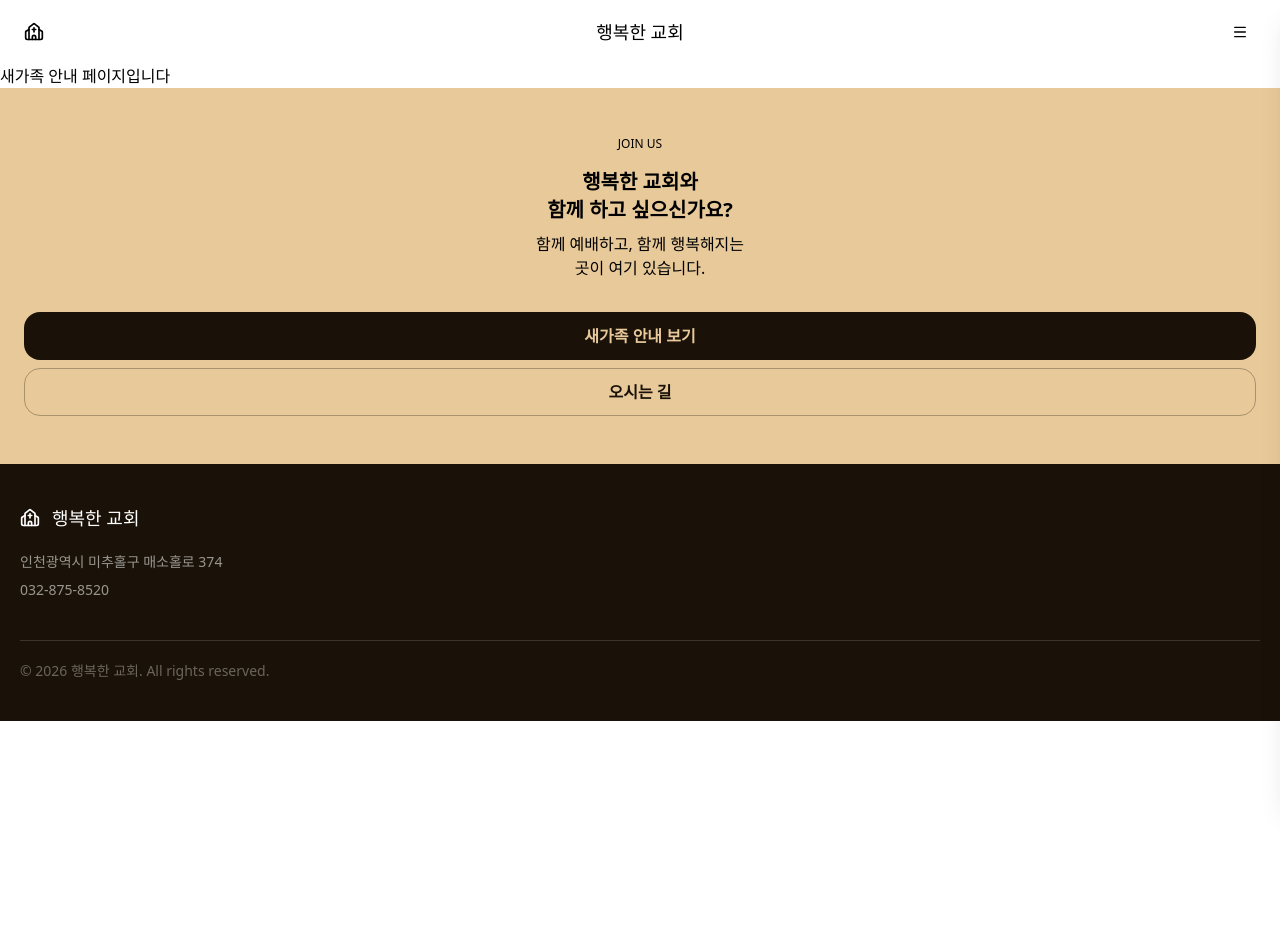
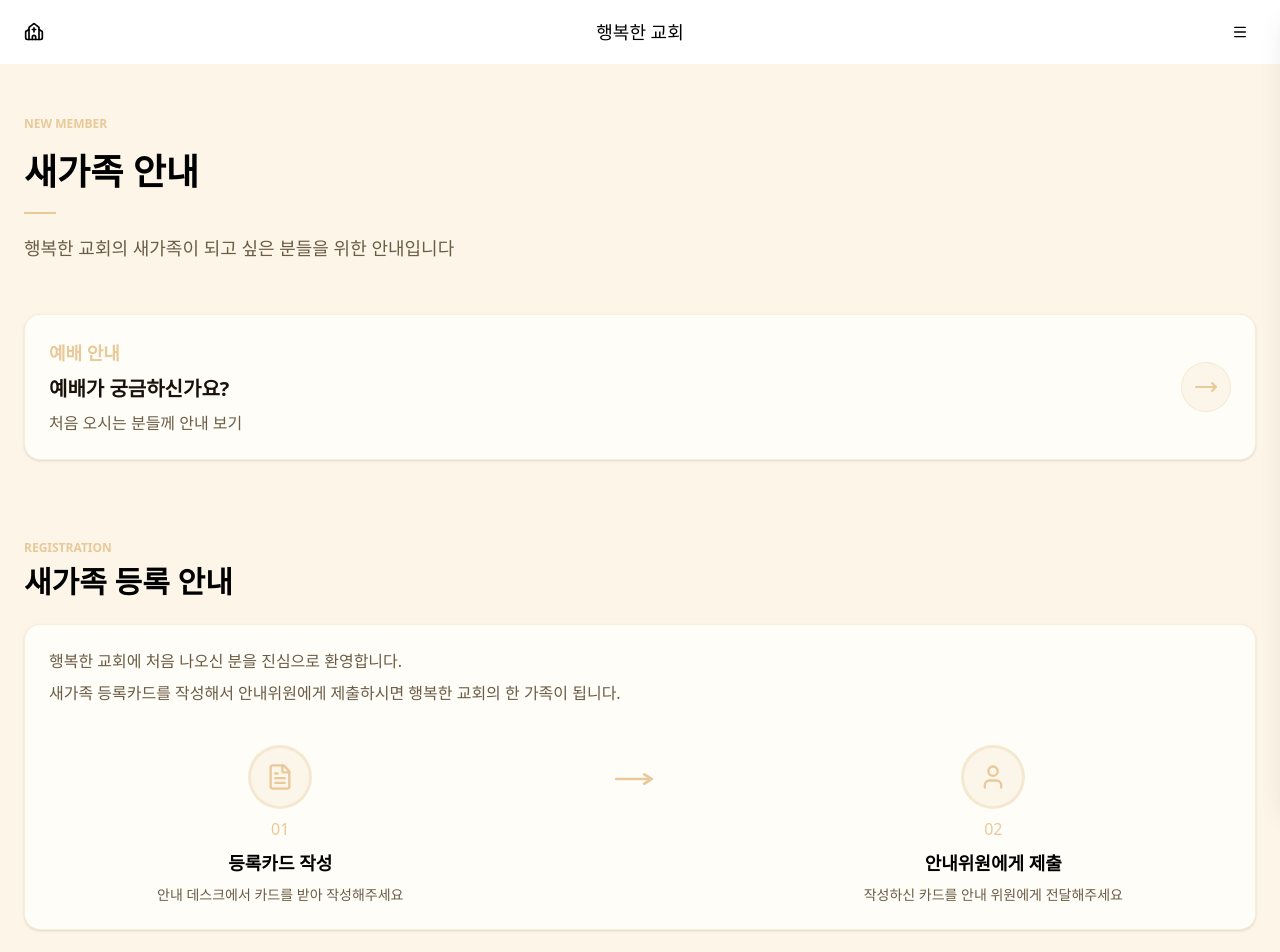
Before and after one commit to strawberryroll/haengbok-site, a Next.js app: page /about/new-member in a window 1280 px wide. Shown: the top 952 px of the page. Before the commit the page ends 800 px from the top, so only its background shows below. Built offline with nearby package versions, Linux system fonts and the light colour scheme; no server answers.

Commit message:
feat: 새가족 안내 페이지 구현

```diff
--- a/src/app/about/new-member/page.tsx
+++ b/src/app/about/new-member/page.tsx
@@ -1,3 +1,72 @@
+import { Card, CardDescription, CardTitle } from '@/components/ui/Card';
+import CircleIconBadge from '@/components/ui/CircleIconBadge';
+import PageHeader from '@/components/ui/PageHeader';
+import SectionHeading from '@/components/ui/SectionHeading';
+import { FileText, MoveRight, User } from 'lucide-react';
+import Link from 'next/link';
+
 export default function Page() {
-  return <div>새가족 안내 페이지입니다</div>;
+  return (
+    <div className="bg-cream-light px-6 pb-20">
+      <PageHeader
+        eyebrow="NEW MEMBER"
+        title="새가족 안내"
+        description="행복한 교회의 새가족이 되고 싶은 분들을 위한 안내입니다"
+      />
+
+      <Card className="mb-20 flex-row items-center justify-between bg-warm-white p-6">
+        <div className="flex flex-col gap-2">
+          <CardTitle className="text-lg text-cream">예배 안내</CardTitle>
+          <CardTitle className="text-xl text-charcoal">
+            예배가 궁금하신가요?
+          </CardTitle>
+          <CardDescription className="text-md font-medium text-description">
+            처음 오시는 분들께 안내 보기
+          </CardDescription>
+        </div>
+        <Link href="/#welcome" className="flex items-center gap-1 text-cream">
+          <div className="rounded-full border border-cream/30 bg-cream/15 p-3 transition-colors hover:bg-cream/25">
+            <MoveRight />
+          </div>
+        </Link>
+      </Card>
+
+      <SectionHeading
+        eyebrow="REGISTRATION"
+        title="새가족 등록 안내"
+        className="pb-6"
+      />
+      <Card className="bg-warm-white p-6">
+        <CardDescription className="text-md flex flex-col gap-2 font-medium text-description">
+          <p>행복한 교회에 처음 나오신 분을 진심으로 환영합니다.</p>
+          <p>
+            새가족 등록카드를 작성해서 안내위원에게 제출하시면 행복한 교회의 한
+            가족이 됩니다.
+          </p>
+        </CardDescription>
+
+        <div className="mt-4 flex items-start justify-around">
+          <div className="flex flex-col items-center gap-2 text-center">
+            <CircleIconBadge icon={FileText} size={28} />
+            <span className="text-cream">01</span>
+            <span className="text-lg font-semibold">등록카드 작성</span>
+            <p className="text-sm text-description">
+              안내 데스크에서 카드를 받아 작성해주세요
+            </p>
+          </div>
+
+          <MoveRight size={28} className="mt-5 scale-x-150 text-cream" />
+
+          <div className="flex flex-col items-center gap-2 text-center">
+            <CircleIconBadge icon={User} size={28} />
+            <span className="text-cream">02</span>
+            <span className="text-lg font-semibold">안내위원에게 제출</span>
+            <p className="text-sm text-description">
+              작성하신 카드를 안내 위원에게 전달해주세요
+            </p>
+          </div>
+        </div>
+      </Card>
+    </div>
+  );
 }
--- a/src/components/home/Location.tsx
+++ b/src/components/home/Location.tsx
@@ -28,7 +28,7 @@ const parkingData = [
 
 export default function Location() {
   return (
-    <section className="bg-ivory px-6 py-13">
+    <section id="location" className="bg-ivory px-6 py-13">
       <p className="mb-2 text-xs font-semibold text-cream">LOCATION</p>
       <h2 className="mb-8 text-2xl">오시는 길</h2>
 
--- a/src/components/home/Schedule.tsx
+++ b/src/components/home/Schedule.tsx
@@ -35,7 +35,7 @@ const scheduleData: ScheduleGroup[] = [
 
 export default function Schedule() {
   return (
-    <section className="bg-ivory px-6 py-13">
+    <section id="schedule" className="bg-ivory px-6 py-13">
       <p className="mb-2 text-xs font-semibold text-cream">SCHEDULE</p>
       <h2 className="mb-8 text-2xl">예배 시간 안내</h2>
 
--- a/src/components/home/Sermon.tsx
+++ b/src/components/home/Sermon.tsx
@@ -6,7 +6,10 @@ import Image from 'next/image';
 
 export default function Sermon() {
   return (
-    <section className="flex flex-col items-center justify-center gap-3 bg-charcoal px-6 py-13">
+    <section
+      id="sermon"
+      className="flex flex-col items-center justify-center gap-3 bg-charcoal px-6 py-13"
+    >
       <p className="text-xs font-semibold text-white/50">Sermon</p>
       <h2 className="text-2xl text-white">설교 말씀</h2>
       <p className="mb-6 text-white/65">언제 어디서든 말씀을 들어보세요</p>
--- a/src/components/home/Values.tsx
+++ b/src/components/home/Values.tsx
@@ -27,7 +27,7 @@ export const valuesData: ValueItem[] = [
 
 export default function Values() {
   return (
-    <section className="px-6 py-13">
+    <section id="values" className="px-6 py-13">
       <p className="mb-2 text-xs font-semibold text-cream">VISION</p>
       <h2 className="mb-8 text-2xl">비전 & 핵심 가치</h2>
 
--- a/src/components/home/Welcome.tsx
+++ b/src/components/home/Welcome.tsx
@@ -40,7 +40,7 @@ const checklistData = ['성경책 없어도 괜찮아요', '편한 복장으로
 
 export default function Welcome() {
   return (
-    <section className="px-6 py-13">
+    <section id="welcome" className="px-6 py-13">
       <p className="mb-2 text-xs font-semibold text-cream">WELCOME</p>
       <h2 className="mb-8 text-2xl">처음 오시는 분들께</h2>
 
--- /dev/null
+++ b/src/components/ui/CircleIconBadge.tsx
@@ -0,0 +1,25 @@
+import { cn } from '@/lib/utils';
+import type { LucideIcon } from 'lucide-react';
+
+interface CircleIconBadgeProps {
+  icon: LucideIcon;
+  size?: number;
+  className?: string;
+}
+
+export default function CircleIconBadge({
+  icon: Icon,
+  size,
+  className,
+}: CircleIconBadgeProps) {
+  return (
+    <div
+      className={cn(
+        'flex size-16 items-center justify-center rounded-full border-3 border-cream/30 bg-cream/15 text-center text-cream',
+        className,
+      )}
+    >
+      <Icon size={size} />
+    </div>
+  );
+}
```
